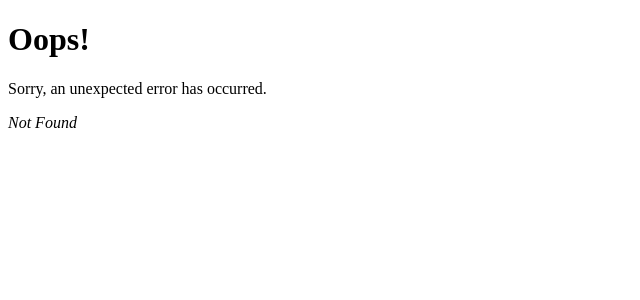
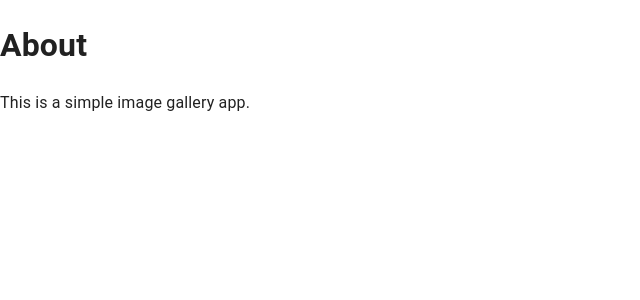
Before and after one commit to Andrefe91/project_poseSketch, a React app: page /about in a window 1280 px wide. Before the commit this address had no page. Shown: the top 300 px of the page, without its empty margins (0-640 px from the left). Built offline with nearby package versions, Linux system fonts and the light colour scheme; the HTML template or start-up script is replaced by a standard one.

Commit message:
Component creation for About and FAQ

```diff
--- /dev/null
+++ b/src/Components/About/About.jsx
@@ -0,0 +1,13 @@
+//Modules
+import React from "react";
+
+function About() {
+    return (
+        <>
+            <h1>About</h1>
+            <p> This is a simple image gallery app. </p>
+        </>
+    );
+}
+
+export default About;
--- /dev/null
+++ b/src/Components/FAQ/Faq.jsx
@@ -0,0 +1,13 @@
+//Modules
+import React from "react";
+
+function Faq() {
+    return (
+        <>
+            <h1>FAQ</h1>
+            <p> Ok, yes, but why ?. </p>
+        </>
+    );
+}
+
+export default Faq;
--- a/src/Components/HomePage/HomePage.jsx
+++ b/src/Components/HomePage/HomePage.jsx
@@ -16,7 +16,7 @@ export default function HomePage() {
 
 	return (
 		<>
-			<ResponsiveAppBar />
+			{/* <ResponsiveAppBar /> */}
 			<div className="container">
 				<DropZone />
 				<Button variant="contained" disabled={validImages.length == 0}>
```
Also changed, not shown: src/main.jsx (+10 -0 lines).
